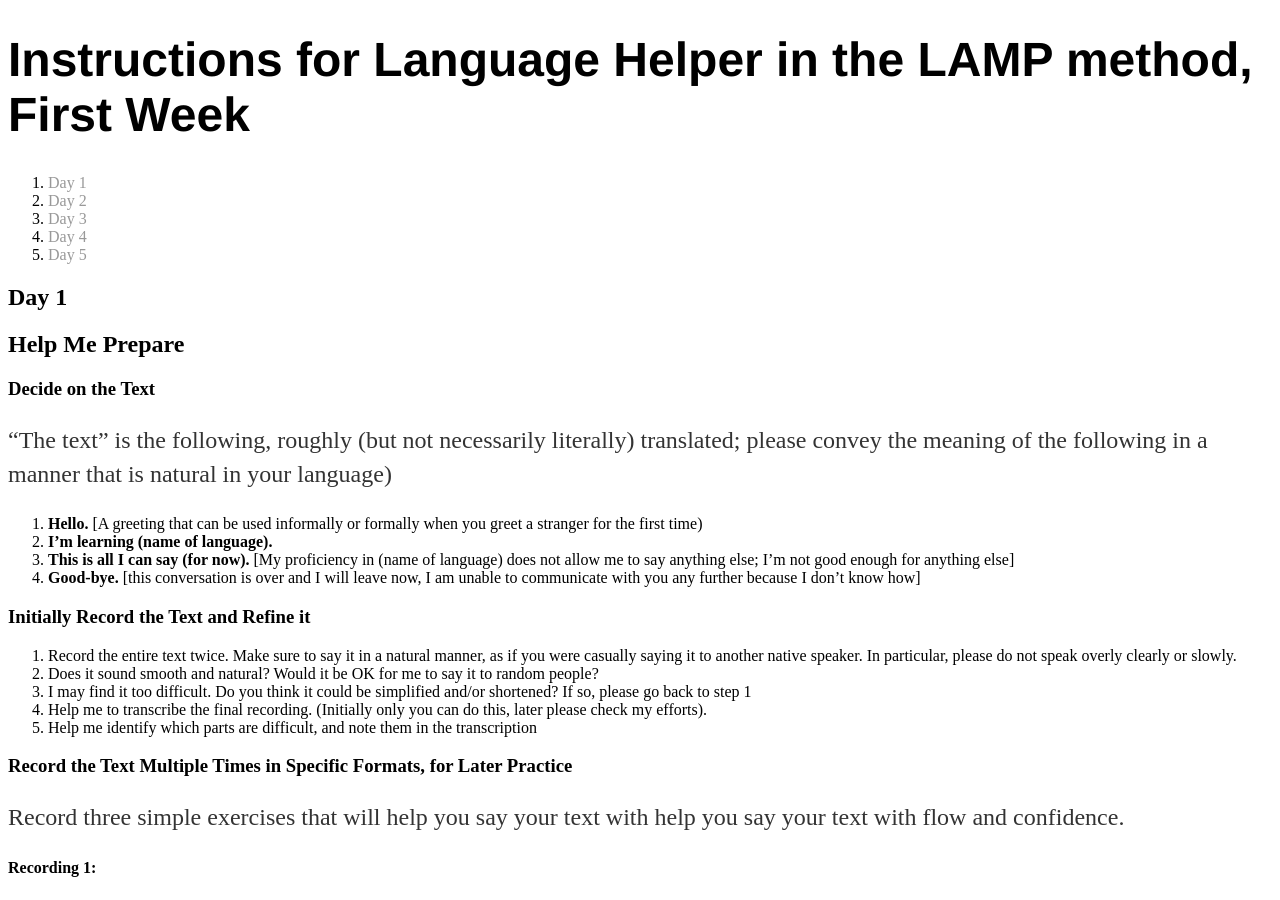
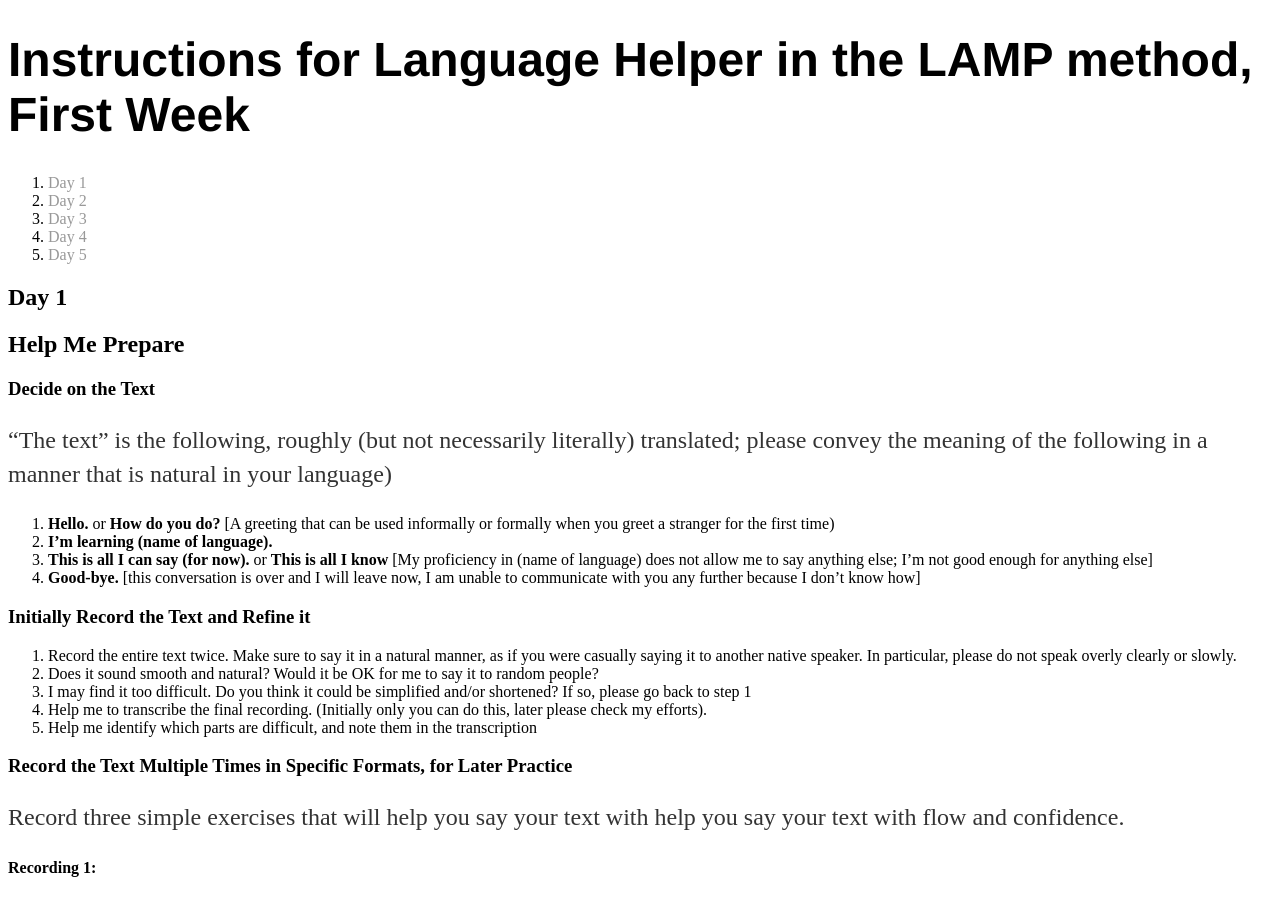
Before and after one commit to nczempin/ll, a Jekyll site: the page built from lamp-helper.md, in a window 1280 px wide and 900 px high. Built offline with Jekyll 4.4.1, drawn with Linux system fonts in a browser that asks for light colours.

Commit message:
Update lamp-helper.md

```diff
--- a/lamp-helper.md
+++ b/lamp-helper.md
@@ -16,9 +16,9 @@
 ### Decide on the Text
 "The text" is the following, roughly (but not necessarily literally) translated; please convey the meaning of the following in a manner that is natural in your language)
 
-1. **Hello.** [A greeting that can be used informally or formally when you greet a stranger for the first time)
+1. **Hello.** or **How do you do?** [A greeting that can be used informally or formally when you greet a stranger for the first time)
 2. **I'm learning (name of language).**
-3. **This is all I can say (for now).** [My proficiency in (name of language) does not allow me to say anything else; I'm not good enough for anything else]
+3. **This is all I can say (for now).** or **This is all I know** [My proficiency in (name of language) does not allow me to say anything else; I'm not good enough for anything else]
 4. **Good-bye.** [this conversation is over and I will leave now, I am unable to communicate with you any further because I don't know how]
 
 ### Initially Record the Text and Refine it
```
